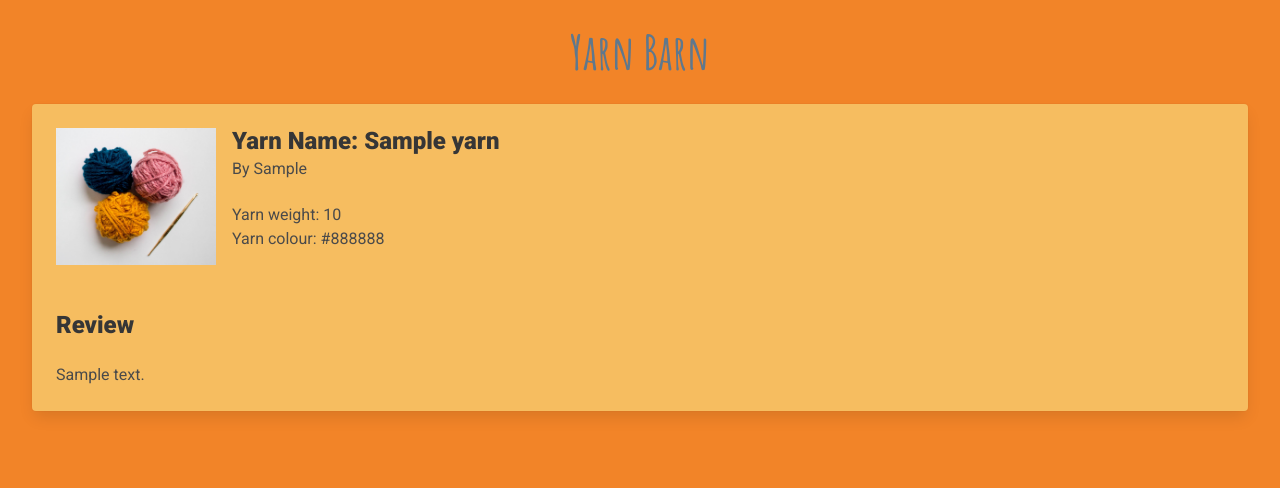
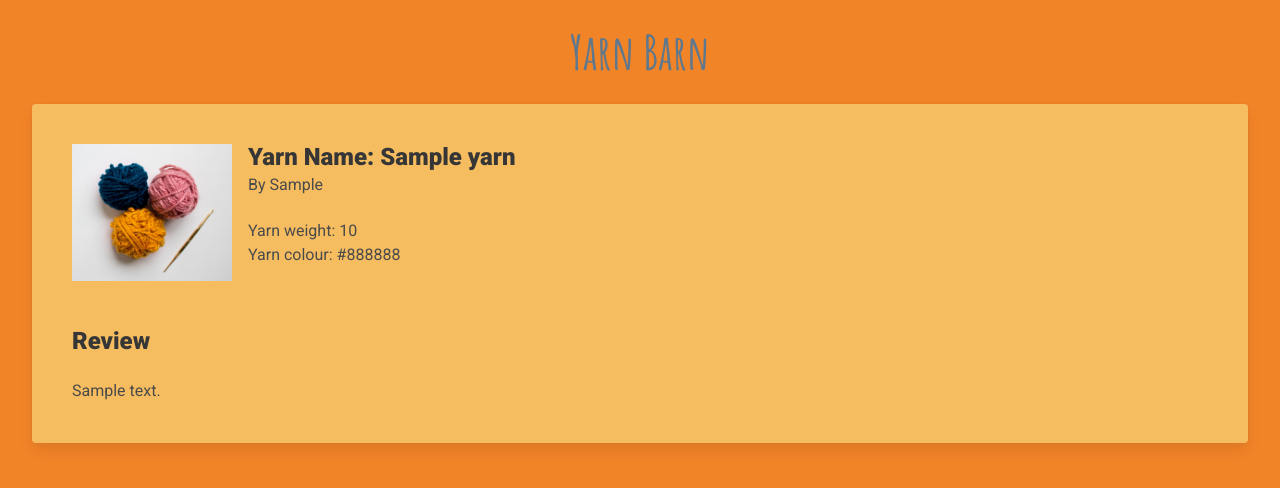
Before and after one commit to Code-Institute-Submissions/Spannakin-yarn-barn, a Flask app: page /yarns in a window 1280 px wide. Shown: the part 56-544 px from the top of the page. Run offline with Flask 2, Linux system fonts and the light colour scheme; a database or web service that is not in the repository returns one stand-in record (values such as "Sample title"); some libraries are stand-ins or nearby versions.

Commit message:
ADD additional card styling to add space between cards

```diff
--- a/static/css/style.css
+++ b/static/css/style.css
@@ -73,13 +73,13 @@ h2 {
     padding: 1rem;
 }
 
-
-
-
 /*yarns page */
 
 .card {
     background-color: var(--border-color);
+    padding: 1rem;
+    border: 0.5rem;
+    margin-bottom: 2rem;
 }
 
 .yarn-photo {
```
